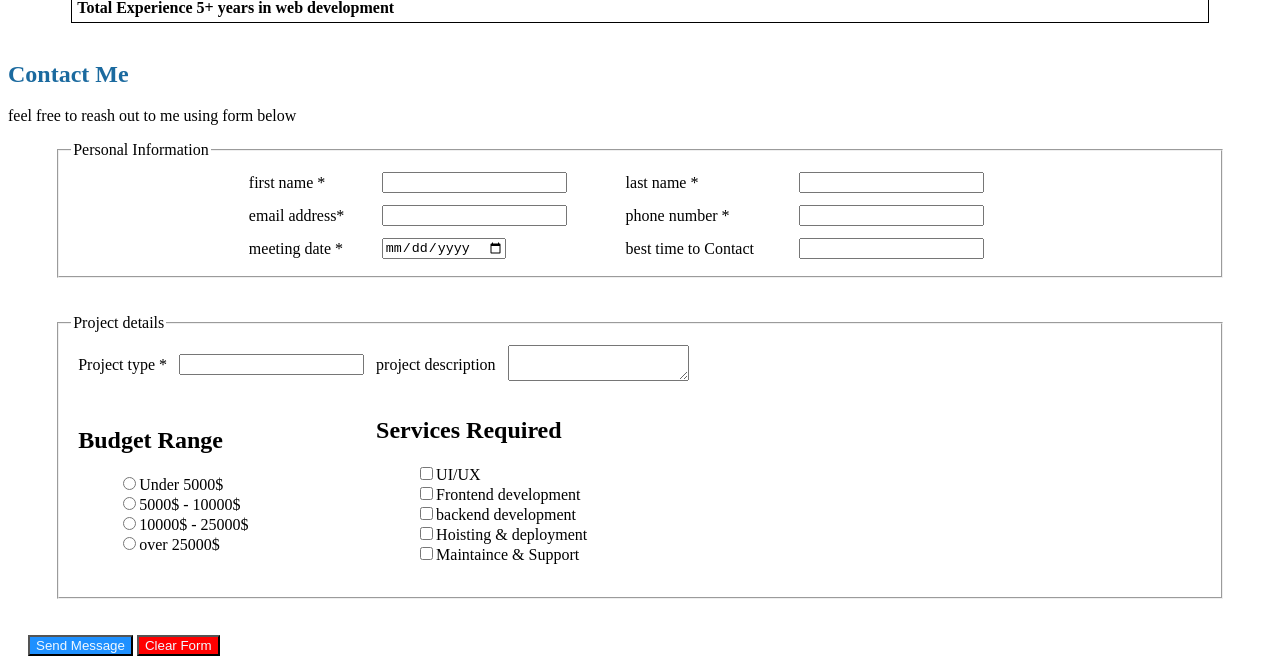
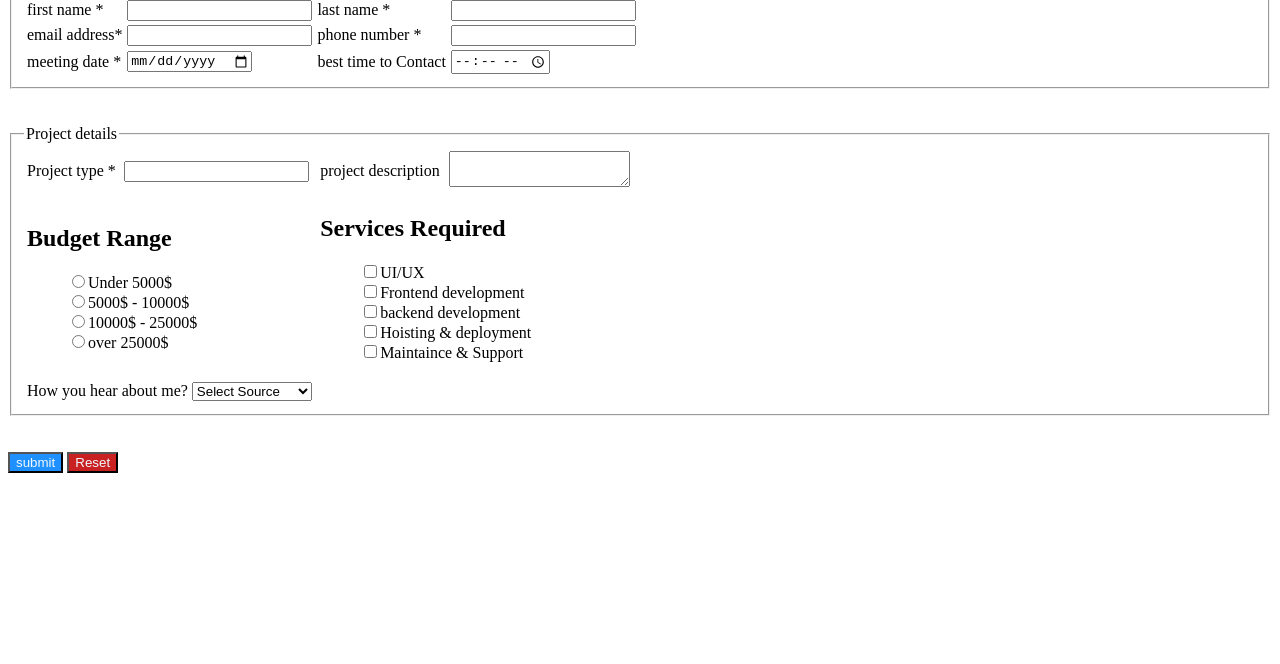
Before and after one commit to Moamen71244/Demo-CV, a plain HTML site: page index.html in a window 1280 px wide. Shown: the part 1317-1981 px from the top of the page. After the commit the page ends 1798 px from the top, so only its background shows below. Drawn offline with Linux system fonts and the light colour scheme.

Commit message:
index.html

```diff
--- a/index.html
+++ b/index.html
@@ -4,48 +4,36 @@
     <meta charset="UTF-8" />
     <meta name="viewport" content="width=device-width, initial-scale=1.0" />
     <title>Portfolio</title>
-    <style>
-      th,
-      td {
-        border: 1px solid black;
-        border-collapse: collapse;
-        padding: 5px;
-      }
-    </style>
   </head>
   <body>
     <h1 style="text-align: center; color: #1b6a9f">Moamen Ahmed Portfolio</h1>
     <p style="text-align: center; color: #1b6a9f">Full stack developer</p>
     <h2 style="color: #1b6a9f">About Me</h2>
-    <table style="margin: auto; width: 90%; border: none">
+    <table>
       <tr>
         <td style="align-content: start; border: none" rowspan="2" width="350">
           <img src="./images/photo.avif" width="200" alt="my pohto" />
           <br />
           <img
-            src="./images/fb.png"
+            src="./images/facebook.png"
             style="border-radius: 50%"
             width="50"
-            alt="facebook pohto"
-          />
+            alt="facebook pohto" />
           <img
             src="./images/instagram.png"
             style="border-radius: 50%"
             width="50"
-            alt="instagram pohto"
-          />
+            alt="instagram pohto" />
           <img
-            src="./images/twitter.png"
+            src="./images/github.png"
             style="border-radius: 50%"
             width="50"
-            alt="twitter pohto"
-          />
+            alt="github pohto" />
           <img
             src="./images/linkedin.png"
             style="border-radius: 50%"
             width="50"
-            alt="linkedin pohto"
-          />
+            alt="linkedin pohto" />
         </td>
         <td style="align-content: start; border: none">
           Lorem ipsum dolor sit, amet consectetur adipisicing elit. Atque alias
@@ -57,19 +45,16 @@
           <br />
           quisquam aut. Sapiente autem magni culpa aliquam. Facilis, architecto
           obcaecati animi quod aspernatur natuseum voluptas.
-        </td>
-      </tr>
-      <tr>
-        <td style="border: none">
+          <br /><br />
+
+          <h2 style="background-color: #6fbef2">Skills</h2>
           <ul>
-            <dt style="background-color: rgb(161, 245, 245)"><b>Skills</b></dt>
-            <br />
-            <dd><a href>html</a></dd>
-            <dd><a href>CSS</a></dd>
-            <dd><a href>JS</a></dd>
-            <dd><a href>My SQL</a></dd>
-            <dd><a href>PHP</a></dd>
-            <dd><a href>Laravel</a></dd>
+            <li><a href="#">html</a></li>
+            <li><a href="#">CSS</a></li>
+            <li><a href="#">JS</a></li>
+            <li><a href="#">My SQL</a></li>
+            <li><a href="#">PHP</a></li>
+            <li><a href="#">Laravel</a></li>
           </ul>
         </td>
       </tr>
@@ -77,14 +62,8 @@
     <h2 style="color: #1b6a9f">Experinece Timeline</h2>
 
     <p style="text-align: center">Profisional Experinece Overview</p>
-    <table
-      style="
-        width: 90%;
-        margin: auto;
-        border: 1px solid black;
-        border-collapse: collapse;
-      "
-    >
+
+    <table border="1" width="100%" style="border-collapse: collapse">
       <thead>
         <tr style="background-color: #1b6a9f">
           <th>Company</th>
@@ -98,7 +77,10 @@
         <tr>
           <td rowspan="2">techCrop Solution</td>
           <td rowspan="2">
-            <img style="width: 200px" src="./images/three.jpg" alt="techCrop logo" />
+            <img
+              style="width: 150px"
+              src="./images/three.jpg"
+              alt="techCrop logo" />
           </td>
           <td>senior Full stack developer</td>
           <td>
@@ -123,7 +105,12 @@
         </tr>
         <tr>
           <td>digital agency pro</td>
-          <td><img style="width: 200px" src="./images/one.jpg" alt="digital agency logo" /></td>
+          <td>
+            <img
+              style="width: 150px"
+              src="./images/one.jpg"
+              alt="digital agency logo" />
+          </td>
           <td>Frontend developer</td>
           <td>
             <ul>
@@ -136,7 +123,12 @@
         </tr>
         <tr>
           <td>wb design studio</td>
-          <td><img style="width: 200px" src="./images/two.jpg" alt="wb design logo" /></td>
+          <td>
+            <img
+              style="width: 150px"
+              src="./images/two.jpg"
+              alt="wb design logo" />
+          </td>
           <td>junior web developer</td>
           <td>
             <ul>
@@ -154,68 +146,138 @@
         </td>
       </tfoot>
     </table>
-    <br>
+    <br />
     <h2 style="color: #1b6a9f">Contact Me</h2>
     <p>feel free to reash out to me using form below</p>
-   <fieldset style="width: 90%;margin: auto;">
-    <legend>Personal Information</legend>
+    <form>
+    <fieldset>
+      <legend>Personal Information</legend>
 
-        <table style="width: 70%; margin: auto;">
+      <table width="50%">
+        <tr>
+          <td style="border: none">
+            <label for="first_name">first name *</label>
+          </td>
+          <td style="border: none">
+            <input type="text" name="first_name" id="first_name" />
+          </td>
+
+          <td style="border: none">
+            <label for="last_name">last name *</label>
+          </td>
+          <td style="border: none">
+            <input type="text" name="last_name" id="last_name" />
+          </td>
+        </tr>
+        <tr>
+          <td style="border: none">
+            <label for="email">email address*</label>
+          </td>
+          <td style="border: none">
+            <input type="email" id="email" name="email" />
+          </td>
+          <td style="border: none">
+            <label for="phone">phone number *</label>
+          </td>
+          <td style="border: none">
+            <input type="text" id="phone" name="phone" />
+          </td>
+        </tr>
+        <tr>
+          <td style="border: none">
+            <label for="Mdate">meeting date *</label>
+          </td>
+          <td style="border: none">
+            <input type="date" id="Mdate" name="date" />
+          </td>
+          <td style="border: none">
+            <label for="time">best time to Contact</label>
+          </td>
+          <td style="border: none">
+            <input type="time" id="time" name="time" />
+          </td>
+        </tr>
+      </table>
+    </fieldset>
+    <br /><br />
+
+      <fieldset>
+        <legend>Project details</legend>
+        <table width="50%">
           <tr>
-            <td  style="border: none;"><label for="">first name *</label></td>
-            <td style="border: none;"> <input type="text" /></td>
-            <td style="border: none;"><label for="">last name *</label></td>
-            <td style="border: none;"> <input type="text" /></td>
+            <td style="border: none">
+              <label for="Ptype">Project type *</label>
+            </td>
+            <td style="border: none">
+              <input type="text" id="Ptype" name="ProjectType" />
+            </td>
+            <td style="border: none">
+              <label for="Pdesc">project description </label>
+            </td>
+            <td style="border: none">
+              <textarea name="ProjectDesc" id="Pdesc"></textarea>
+            </td>
           </tr>
           <tr>
-            <td style="border: none;"><label for="">email address*</label></td>
-            <td style="border: none;"><input type="email" /></td>
-            <td style="border: none;"><label for="">phone number *</label></td>
-            <td style="border: none;"><input type="text" /></td>
+            <td colspan="2" style="border: none">
+              <h2>Budget Range</h2>
+              <ul style="list-style-type: none">
+                <li><input type="radio" name="Range" value="-5,000$" />Under
+                  5000$</li>
+                <li><input type="radio" name="Range"
+                    value="5,000->10,000" />5000$ - 10000$</li>
+                <li><input type="radio" name="Range"
+                    value="10,000->25,000" />10000$ - 25000$</li>
+                <li><input type="radio" name="Range" value="+25,000" />over
+                  25000$</li>
+              </ul>
+            </td>
+            <td colspan="2" style="border: none">
+              <h2>Services Required</h2>
+              <ul style="list-style-type: none">
+                <li><input type="checkbox" name="Services"
+                    value="UI/UX" />UI/UX</li>
+                <li>
+                  <input type="checkbox" name="Services"
+                    value="Frontend" />Frontend development
+                </li>
+                <li>
+                  <input type="checkbox" name="Services"
+                    value="backend" />backend development
+                </li>
+                <li>
+                  <input type="checkbox" name="Services"
+                    value="Hoisting & deployment" />Hoisting & deployment
+                </li>
+                <li>
+                  <input type="checkbox" name="Services"
+                    value="Maintaince & Support" />Maintaince & Support
+                </li>
+              </ul>
+            </td>
           </tr>
           <tr>
-              <td style="border: none;"><label for="">meeting date *</label></td>
-              <td style="border: none;"> <input type="date" /></td>
-            <td style="border: none;"><label for="">best time to Contact</label></td>
-            <td style="border: none;"> <input type="datetime" /></td>
+            <td colspan="4">
+              <label for="HOM">How you hear about me?</label>
+              <select name="Hearing-about-me" id="HOM">
+                <optgroup>
+                  <option value disabled selected>Select Source</option>
+                  <option value="Social Media">Social Media</option>
+                  <option value="Linked IN">Linked IN</option>
+                </optgroup>
+              </select>
+            </td>
           </tr>
         </table>
-   </fieldset>
-   <br><br>
-   <fieldset style="width: 90%; margin: auto;">
-    <legend>Project details</legend>
-     <table>
-        <tr>
-            <td style="border: none;"><label for="">Project type *</label></td>
-            <td style="border: none;"><input type="text" /></td>
-            <td  style="border: none;"><label for="">project description </label> </td>
-            <td style="border: none;"> <textarea name="" id=""></textarea> </td>
-        </tr>
-        <tr>
-            <td colspan="2" style="border: none;">
-                <h2>Budget Range</h2>
-                <ul style="list-style-type: none;">
-                    <li><input type="radio">Under 5000$</li>
-                    <li><input type="radio">5000$ - 10000$</li>
-                    <li><input type="radio">10000$ - 25000$</li>
-                    <li><input type="radio">over 25000$</li>
-                </ul>
-            </td>
-            <td colspan="2" style="border: none;">
-                <h2>Services Required</h2>
-                <ul style="list-style-type: none;">
-                    <li><input type="checkbox">UI/UX</li>
-                    <li><input type="checkbox">Frontend development</li>
-                    <li><input type="checkbox">backend development</li>
-                    <li><input type="checkbox">Hoisting & deployment</li>
-                    <li><input type="checkbox">Maintaince & Support</li>
-                </ul>
-            </td>
-        </tr>
-     </table>
-   </fieldset>
-   <br><br>
-   <button style="background-color:dodgerblue;color: aliceblue;margin-left: 20px;">Send Message</button>
-   <button style="background-color: red;color: aliceblue;">Clear Form</button>
+      </fieldset>
+      <br /><br />
+      <input type="submit"
+        style="background-color: dodgerblue; color: aliceblue;"
+        value="submit" />
+      <input type="submit"
+        style="background-color: rgb(201, 33, 33); color: aliceblue;"
+        value="Reset" />
+
+    </form>
   </body>
 </html>
```
